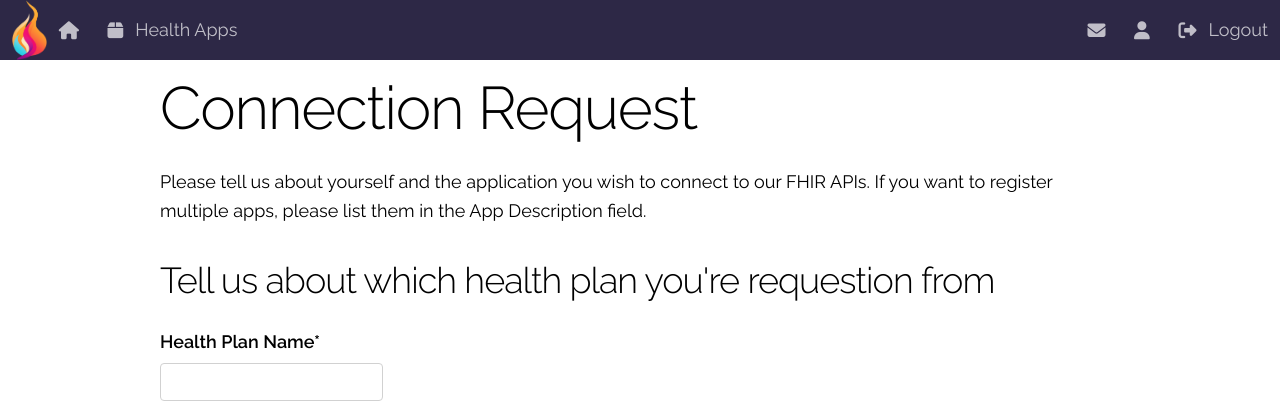
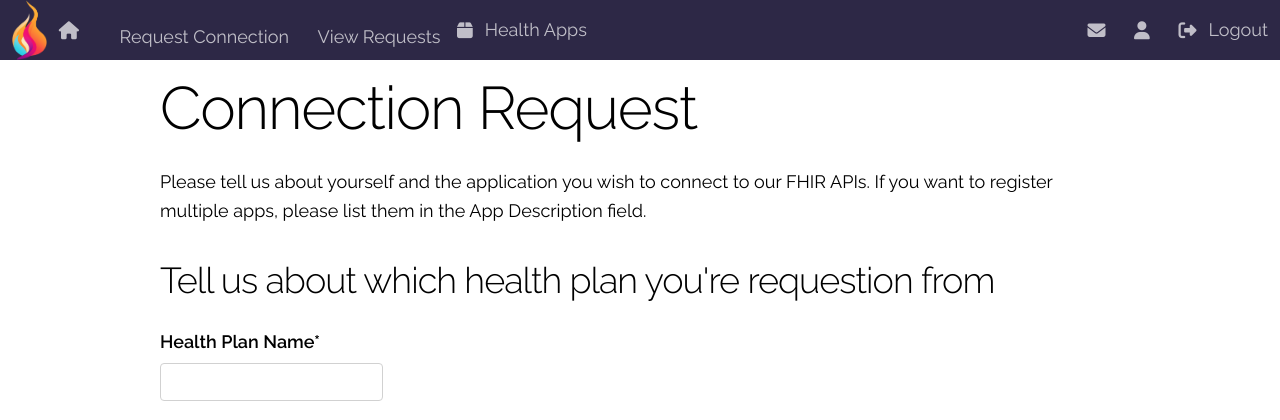
Before and after one commit to rodneygauna/H3O_Inferno, a Flask app: page /connection_request in a window 1280 px wide. Shown: the top 420 px of the page. Run offline with Flask 3, Linux system fonts and the light colour scheme; the visitor is signed in with stand-in values (Sample User, id 1); some libraries are stand-ins or nearby versions.

Commit message:
can view a list of requests

```diff
--- a/src/request/views.py
+++ b/src/request/views.py
@@ -64,3 +64,17 @@ def connection_request():
     return render_template("requests/connection_request.html",
                            title="Connection Request",
                            form=form)
+
+
+# Route - View Requests
+@requests_bp.route("/view_requests", methods=["GET", "POST"])
+@login_required
+def view_requests():
+    """View all requests. This is an authenticated route."""
+
+    requests = ConnectionRequest.query.order_by(
+        ConnectionRequest.created_date.desc()).all()
+
+    return render_template("requests/view_requests.html",
+                           title="View Requests",
+                           requests=requests)
--- a/src/templates/navigation.html
+++ b/src/templates/navigation.html
@@ -16,6 +16,25 @@
           </li>
           <li class="topbar-item">
             <a
+              href="{{ url_for('requests.connection_request') }}"
+              class="topbar-link"
+            >
+              <i class="fas fa-paper"></i>
+              <span class="topbar-link-text">Request Connection</span>
+            </a>
+          </li>
+          {% if current_user.is_authenticated %}
+          <li class="topbar-item">
+            <a
+              href="{{ url_for('requests.view_requests') }}"
+              class="topbar-link"
+            >
+              <i class="fas fa-paper"></i>
+              <span class="topbar-link-text">View Requests</span>
+            </a>
+          </li>
+          <li class="topbar-item">
+            <a
               href="{{ url_for('healthapps.healthapps') }}"
               class="topbar-link"
             >
@@ -23,6 +42,7 @@
               <span class="topbar-link-text">Health Apps</span>
             </a>
           </li>
+          {% endif %}
         </ul>
       </div>
     </div>
```
Also changed, not shown: src/templates/requests/view_requests.html (added, +35 -0 lines).
